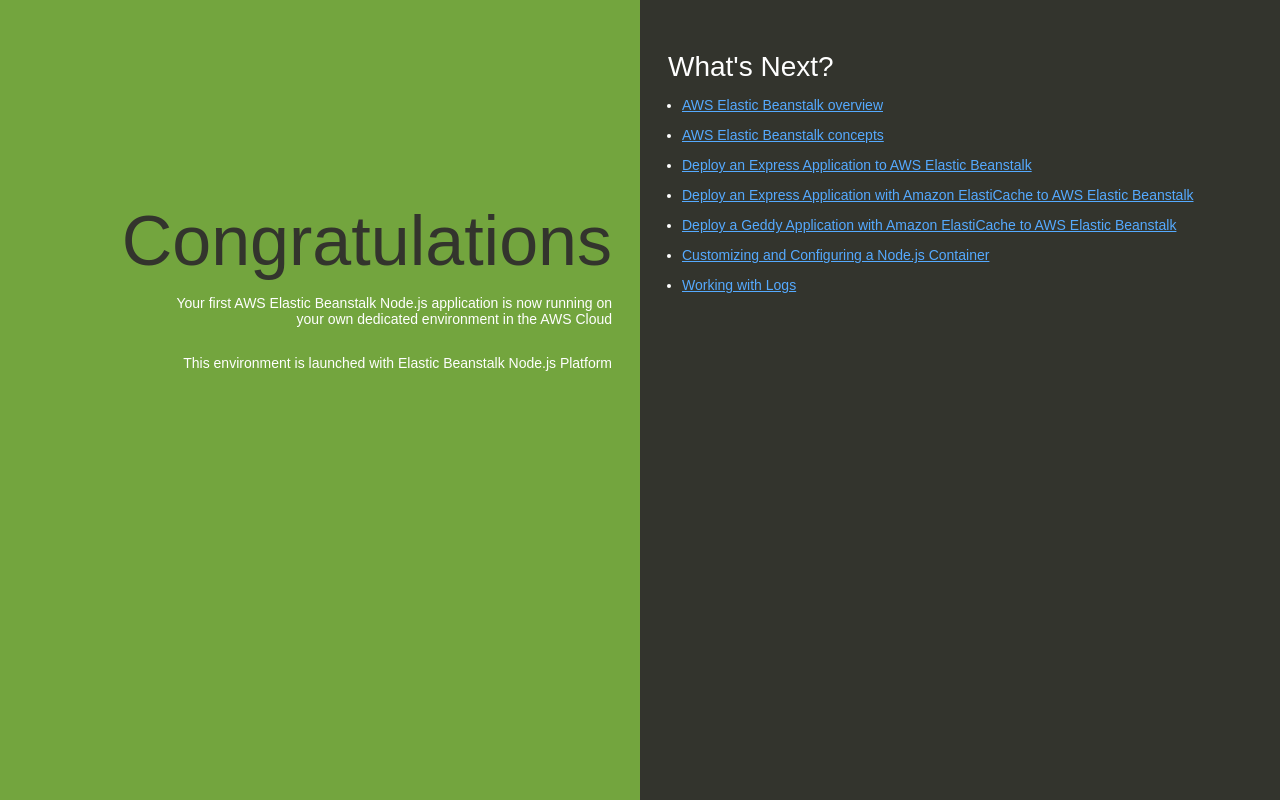
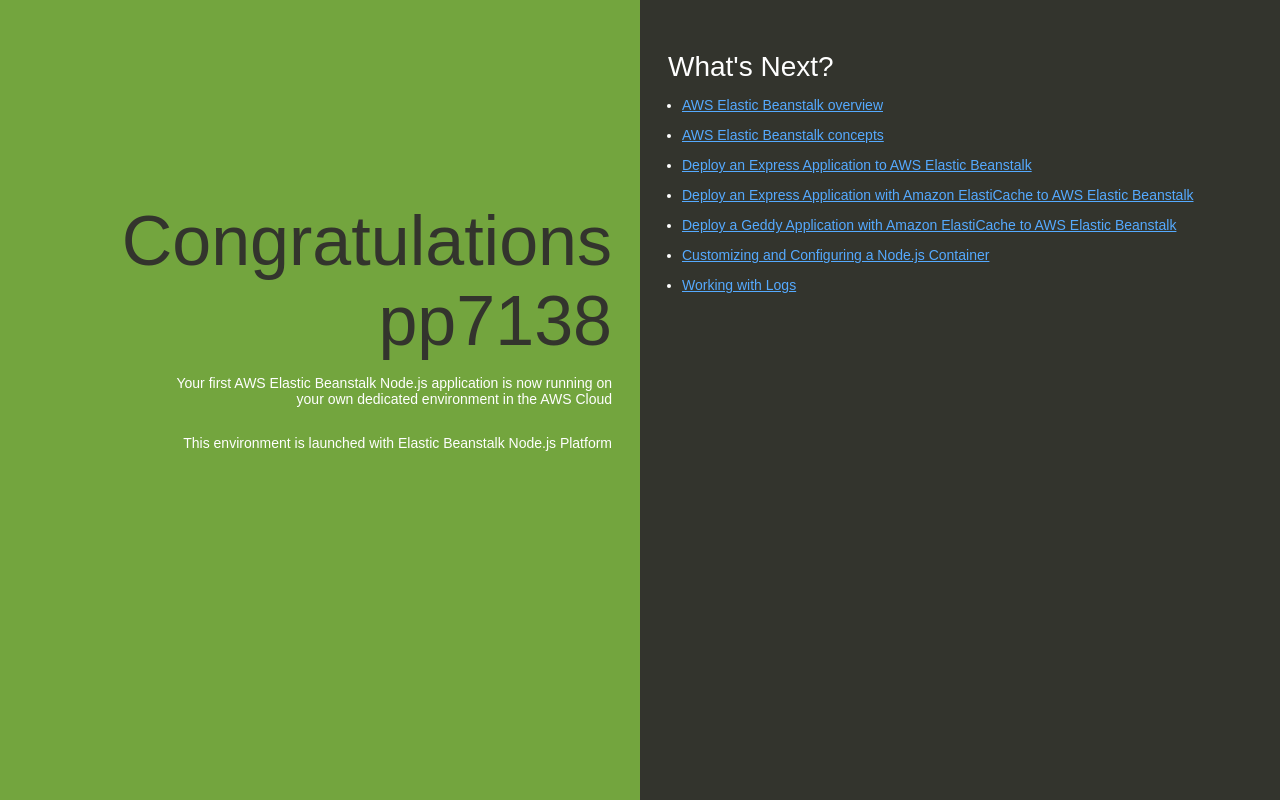
Before and after one commit to ppatwekar/cicd614, a website: page index.html in a window 1280 px wide. Drawn offline with Linux system fonts and the light colour scheme.

Commit message:
Added id

```diff
--- a/index.html
+++ b/index.html
@@ -74,7 +74,7 @@
   </head>
   <body>
     <div class="textColumn">
-      <h1>Congratulations</h1>
+      <h1>Congratulations pp7138</h1>
       <p>Your first AWS Elastic Beanstalk Node.js application is now running on your own dedicated environment in the AWS Cloud</p>
       <p>This environment is launched with Elastic Beanstalk Node.js Platform</p>
     </div>
```
Also changed, not shown: 1 other file.
